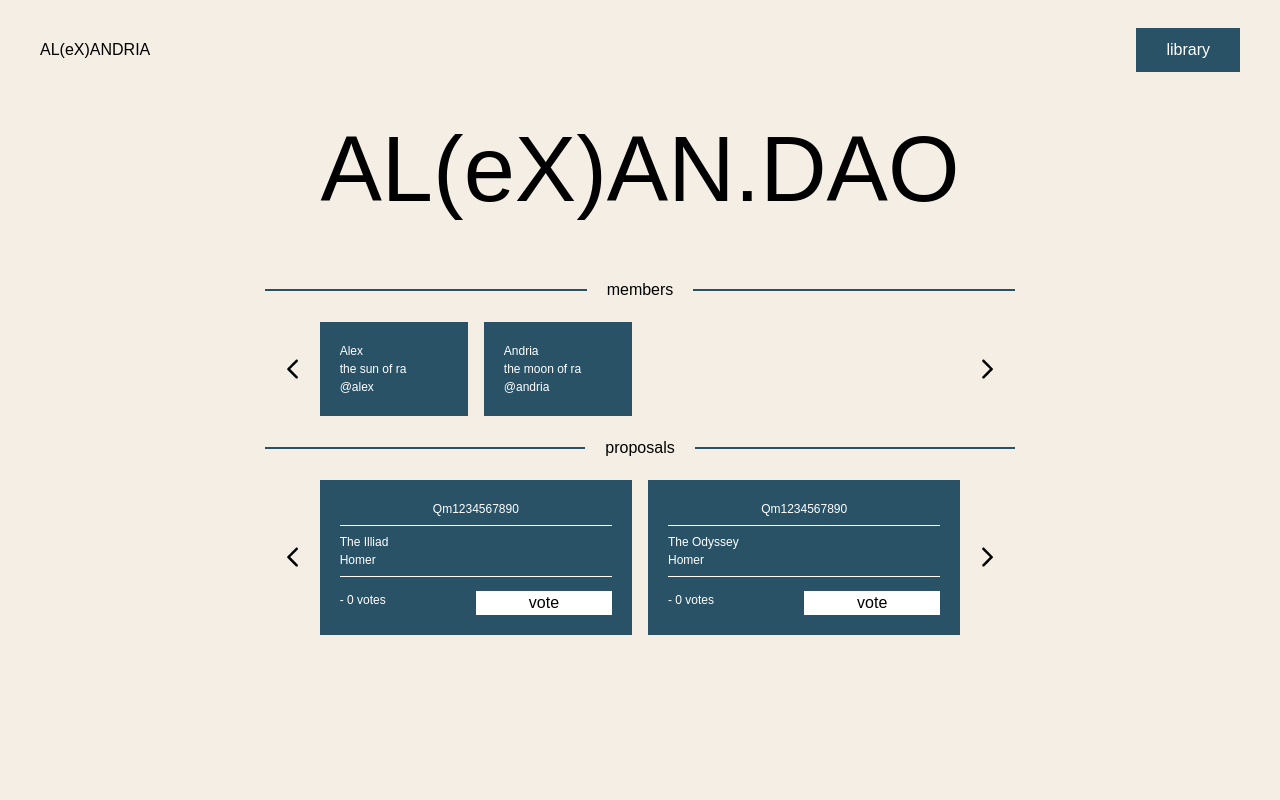
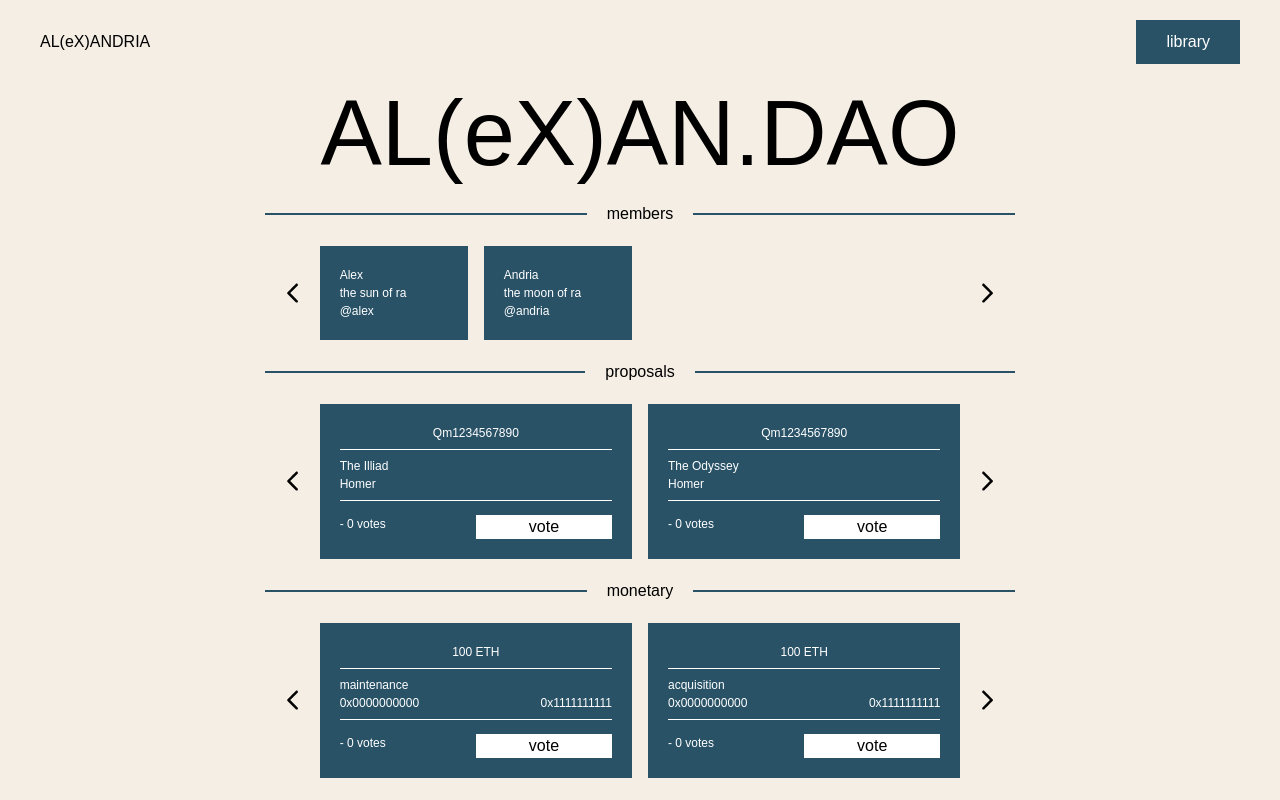
Before and after one commit to wjorgensen/Alexandria, a Next.js app in the folder client/: page /dao in a window 1280 px wide. Built offline with nearby package versions, Linux system fonts and the light colour scheme; a web font is replaced by a local one.

Commit message:
monetary

```diff
--- a/client/layout/navbar/navbar.module.scss
+++ b/client/layout/navbar/navbar.module.scss
@@ -1,9 +1,10 @@
 .nav {
-    height: 100px;
     display: flex;
     justify-content: space-between;
     align-items: center;
     padding: 0 40px;
+    padding-top: 20px;
+    padding-bottom: 0px;
 
     button {
         height: min-content;
--- a/client/pages/dao/dao.module.scss
+++ b/client/pages/dao/dao.module.scss
@@ -36,14 +36,14 @@
     }
 }
 
-.proposal {
+.proposal, .monetary {
     width: 100%;
     display: flex;
     flex-direction: column;
     padding: 20px;
     font-size: 12px;
     color: white;
-    .hex {
+    .hex, .value {
         text-align: center;
         font-weight: 300;
         padding-bottom: 7px;
@@ -52,6 +52,12 @@
     }
     h2 {
         font-weight: 300;
+    }
+
+    .addr {
+        display: flex;
+        flex-direction: row;
+        justify-content: space-between;
     }
 
     .voting {
--- a/client/pages/dao/index.tsx
+++ b/client/pages/dao/index.tsx
@@ -82,16 +82,46 @@ export default function Dao() {
         })
     }
 
+    const monies = [
+        {
+            reason: "maintenance",
+            to: "0x0000000000",
+            value: 100,
+            creator: "0x1111111111",
+            votes: 0
+        },
+        {
+            reason: "acquisition",
+            to: "0x0000000000",
+            value: 100,
+            creator: "0x1111111111",
+            votes: 0
+        }
+    ]
+
+    function monetary(): JSX.Element[]{
+        return monies.map((money, index) => {
+            return (
+                <div key={index} className={s.monetary}>
+                    <div className={s.value}>{money.value} ETH</div>
+                    <h2 className={s.reason}>{money.reason}</h2>
+                    <div className={s.addr}>
+                        <div className={s.to}>{money.to}</div>
+                        <div className={s.creator}>{money.creator}</div>
+                    </div>
+                    <div className={s.voting}>
+                        <div className={s.votes}>- {money.votes} votes</div>
+                        <button className={s.vote}>vote</button>
+                    </div>
+                </div>
+            )
+        })
+    }
+
 
     return (
         <section className={s.dao}>
             <h1 className={s.librarians}>AL(eX)AN.DAO</h1>
-
-            {/* <Divider content={"bank"}/> */}
-            <div className={s.library}>
-
-            </div>
-
             <Divider content="members" />
             <div className={s.library}>
                 <Carousel slides={librarians()} options={OPTIONS} type="quarter"/>
@@ -101,6 +131,11 @@ export default function Dao() {
             <div className={s.library}>
                 <Carousel slides={entries()} options={OPTIONS} type="half" />
             </div>
+
+            <Divider content="monetary" />
+            <div className={s.library}>
+                <Carousel slides={monetary()} options={OPTIONS} type="half" />
+            </div>
         </section>
     );
 }
```
